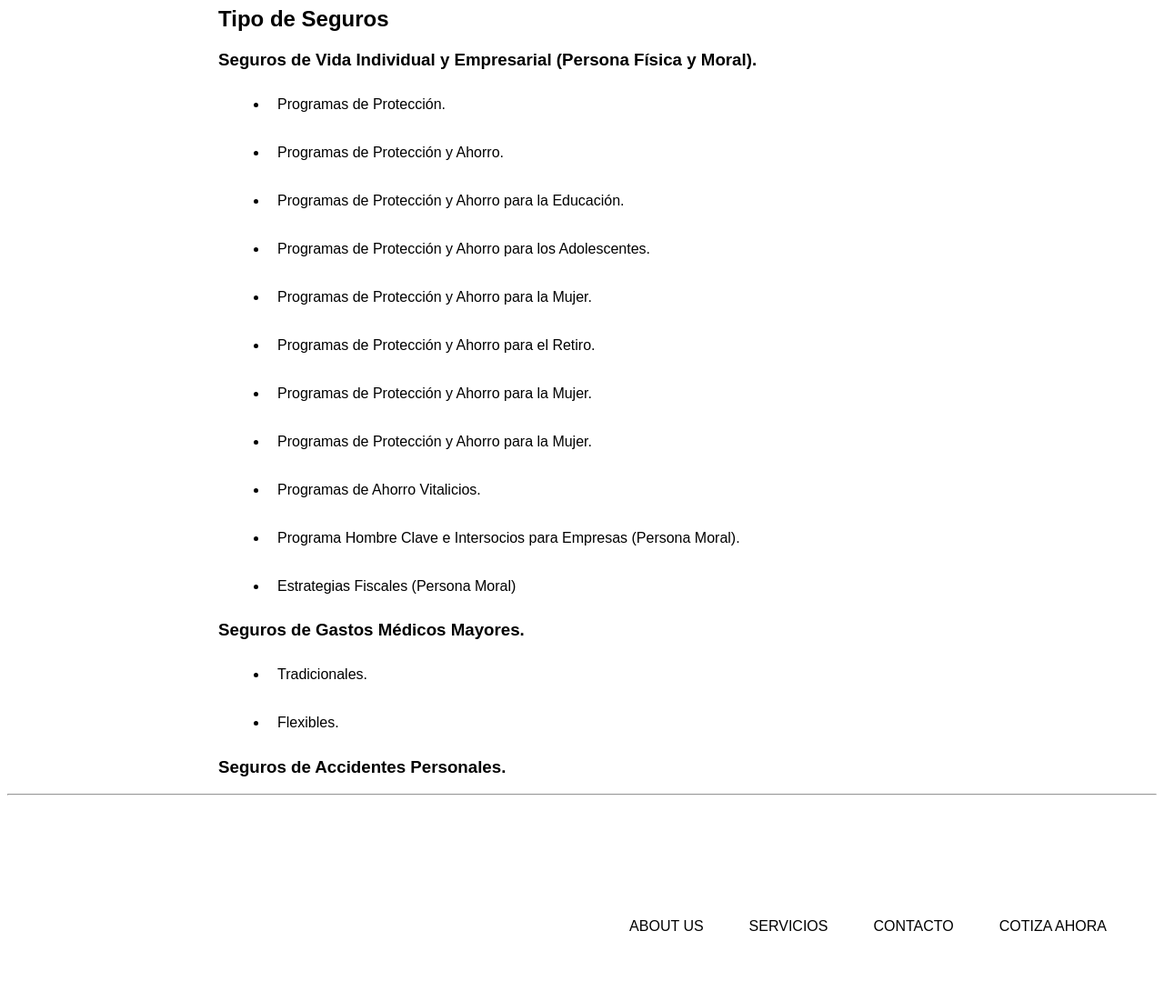
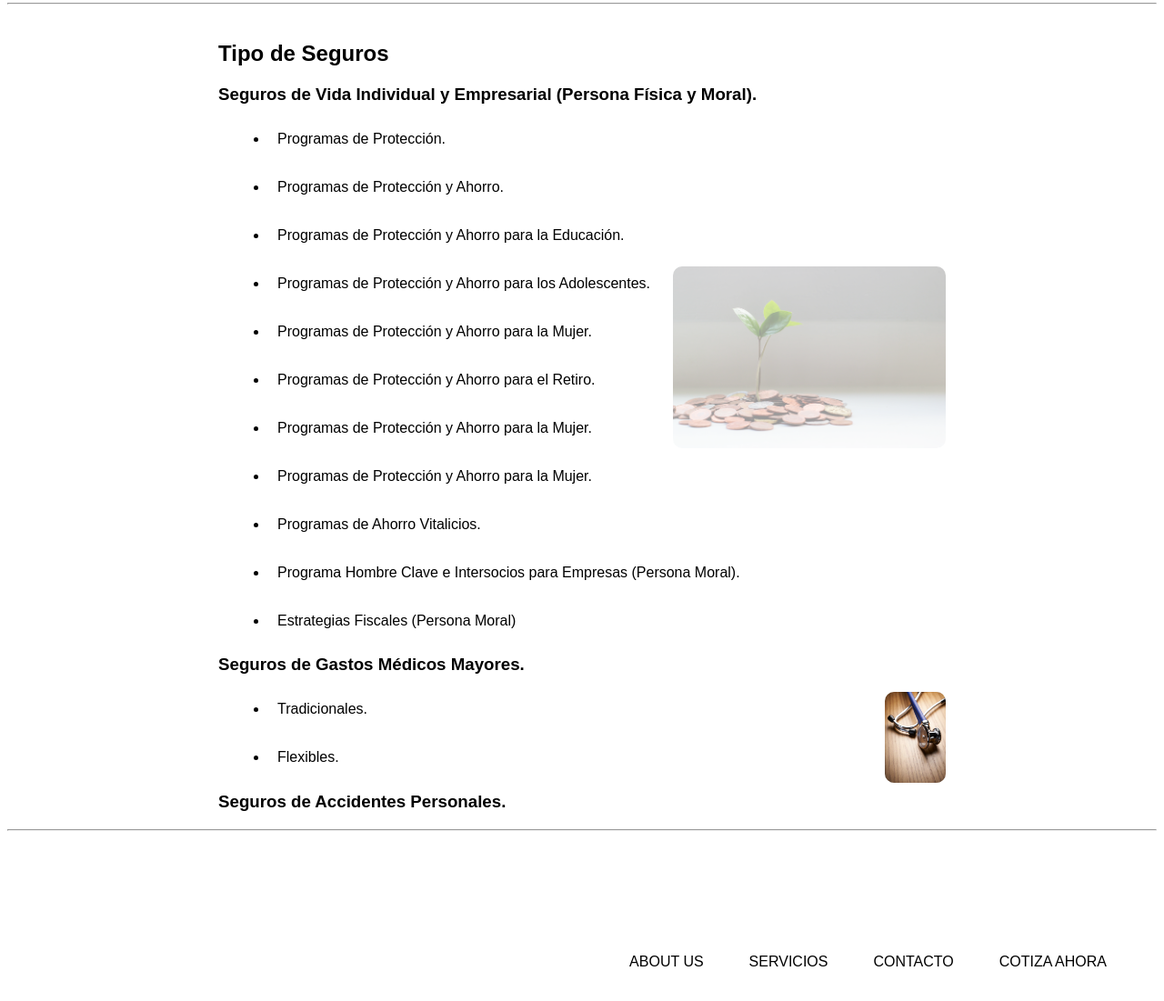
Before and after one commit to mcodt1702/BeAdvisors, a plain HTML site: page servicios.html in a window 1280 px wide. Shown: the part 157-1258 px from the top of the page at 91% size. Drawn offline with Linux system fonts and the light colour scheme.

Commit message:
new images

```diff
--- a/servicios.html
+++ b/servicios.html
@@ -16,7 +16,10 @@
             <li><a href="./contacto.html">CONTACTO</a></li>
             <li><a href="./cotiza.html"> COTIZA AHORA</a> </li>
           </ul>
+
+<hr>
         </div>
+
       </header>
       <main>
           <Section class="servicios">
@@ -27,8 +30,10 @@
             <li>Programas de Protección.</li>
             <li>Programas de Protección y Ahorro.</li>
             <li>Programas de Protección y Ahorro para la Educación.</li>
+            <img class="imgservicios1" src="./images/plantahorro.jpg">
             <li>Programas de Protección y Ahorro para los Adolescentes.</li>
             <li>Programas de Protección y Ahorro para la Mujer.</li>
+
             <li>Programas de Protección y Ahorro para el Retiro.</li>
             <li>Programas de Protección y Ahorro para la Mujer.</li>
             <li>Programas de Protección y Ahorro para la Mujer.</li>
@@ -38,7 +43,7 @@
         </ul>
         <h3>Seguros de Gastos Médicos Mayores.</h3>
         <ul>
-
+          <img class="imgservicios2" src="./images/estetoscopioM.jpg">
             <li>Tradicionales.</li>
             <li>Flexibles.</li>
         </ul>
--- a/style.css
+++ b/style.css
@@ -70,6 +70,7 @@ a{
     width: 800px;
     margin-left: auto;
     margin-right: auto;
+    margin-top: 40px;
 }
 
 .relleno{
@@ -77,6 +78,21 @@ a{
 
 
 }
+
+
+
+.imgservicios1{
+    border-radius: 10px;
+    float: right;
+    height: 200px;
+    opacity: 40%;
+}
+
+.imgservicios2{
+    border-radius: 10px;
+    float: right;
+}
+
 /*//////////////////////////////////////////////////////////////////////
 //contact form
 
```
Also changed, not shown: images/estetoscopioM.jpg (added), images/plantahorro.jpg (added).
